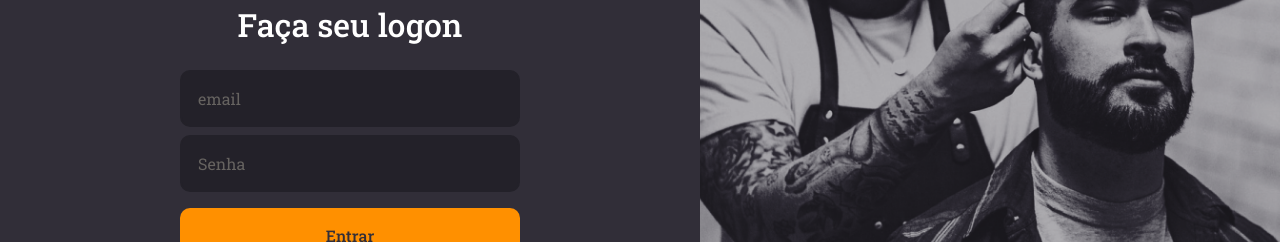
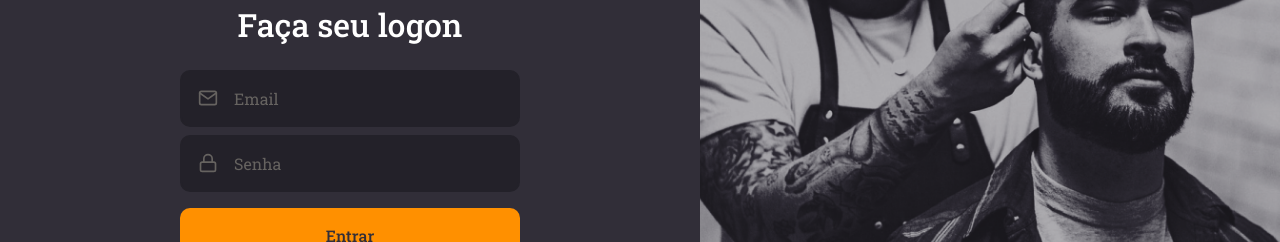
Before and after one commit to luanccp/gobarber-front, a React (Create React App) app: page / in a window 1280 px wide. Shown: the part 289-531 px from the top of the page. Built offline with nearby package versions, Linux system fonts and the light colour scheme.

Commit message:
style: transform input and button into a component

```diff
--- /dev/null
+++ b/src/components/Button/index.tsx
@@ -0,0 +1,12 @@
+import React, { ButtonHTMLAttributes } from 'react';
+import { Container } from './styles';
+
+type ButtonProps = ButtonHTMLAttributes<HTMLButtonElement>;
+
+const Button: React.FC<ButtonProps> = ({ children, ...rest }) => (
+  <Container type="button" {...rest}>
+    {children}
+  </Container>
+);
+
+export default Button;
--- /dev/null
+++ b/src/components/Button/styles.ts
@@ -0,0 +1,18 @@
+import styled from 'styled-components';
+import { shade } from 'polished';
+
+export const Container = styled.button`
+  background: #ff9000;
+  height: 56px;
+  border-radius: 10px;
+  border: 0;
+  color: #312e38;
+  width: 100%;
+  font-weight: 500;
+  margin-top: 16px;
+  transition: background-color 0.2s;
+
+  &:hover {
+    background: ${shade(0.2, '#ff9000')};
+  }
+`;
--- /dev/null
+++ b/src/components/Input/index.tsx
@@ -0,0 +1,17 @@
+import React, { InputHTMLAttributes } from 'react';
+import { IconBaseProps } from 'react-icons/lib/cjs';
+import { Container } from './styles';
+
+interface InputProps extends InputHTMLAttributes<HTMLInputElement> {
+  name: string;
+  icon?: React.ComponentType<IconBaseProps>;
+}
+
+const Input: React.FC<InputProps> = ({ icon: Icon, ...rest }) => (
+  <Container>
+    {Icon && <Icon size={20} />}
+    <input {...rest} />
+  </Container>
+);
+
+export default Input;
--- /dev/null
+++ b/src/components/Input/styles.ts
@@ -0,0 +1,31 @@
+import styled from 'styled-components';
+
+export const Container = styled.div`
+  background: #232129;
+  border-radius: 10px;
+  border: 2px solid #232129;
+  padding: 16px;
+  width: 100%;
+  display: flex;
+  align-items: center;
+  color: #666360;
+
+  & + div {
+    margin-top: 8px;
+  }
+
+  input {
+    flex: 1;
+    background: transparent;
+    border: 0;
+    color: #f4ede8;
+
+    &::placeholder {
+      color: #666360;
+    }
+  }
+
+  svg {
+    margin-right: 16px;
+  }
+`;
--- a/src/pages/SignIn/index.tsx
+++ b/src/pages/SignIn/index.tsx
@@ -1,8 +1,10 @@
 import React from 'react';
-import { FiLogIn } from 'react-icons/fi';
+import { FiLogIn, FiMail, FiLock } from 'react-icons/fi';
 import { Container, Content, Background } from './styles';
 
 import logoImg from '../../assets/logo.svg';
+import Button from '../../components/Button';
+import Input from '../../components/Input';
 
 const SignIn: React.FC = () => (
   <Container>
@@ -10,9 +12,14 @@ const SignIn: React.FC = () => (
       <img src={logoImg} alt="Logo GoBarber" />
       <form>
         <h1>Faça seu logon</h1>
-        <input placeholder="email" />
-        <input type="password" placeholder="Senha" />
-        <button type="submit">Entrar</button>
+        <Input name="email" icon={FiMail} placeholder="Email" />
+        <Input
+          name="password"
+          icon={FiLock}
+          type="password"
+          placeholder="Senha"
+        />
+        <Button type="submit">Entrar</Button>
         <a href="forgot">Esqueci minha senha</a>
       </form>
       <a href="create">
--- a/src/pages/SignIn/styles.ts
+++ b/src/pages/SignIn/styles.ts
@@ -26,39 +26,6 @@ export const Content = styled.div`
 
     h1 {
       margin-bottom: 24px;
-    }
-
-    input {
-      background: #232129;
-      border-radius: 10px;
-      border: 2px solid #232129;
-      padding: 16px;
-      width: 100%;
-      color: #f4ede8;
-
-      &::placeholder {
-        color: #666360;
-      }
-
-      & + input {
-        margin-top: 8px;
-      }
-    }
-
-    button {
-      background: #ff9000;
-      height: 56px;
-      border-radius: 10px;
-      border: 0;
-      color: #312e38;
-      width: 100%;
-      font-weight: 500;
-      margin-top: 16px;
-      transition: background-color 0.2s;
-
-      &:hover {
-        background: ${shade(0.2, '#ff9000')};
-      }
     }
 
     a {
```
